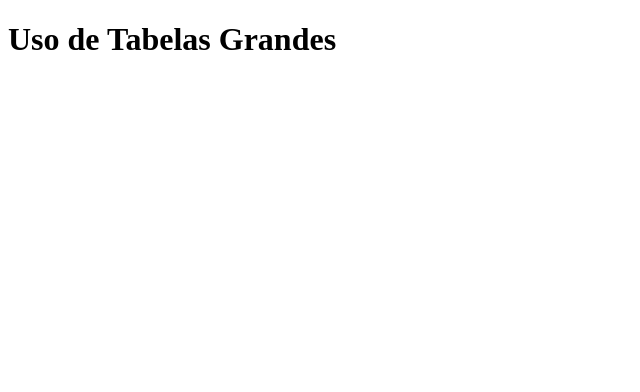
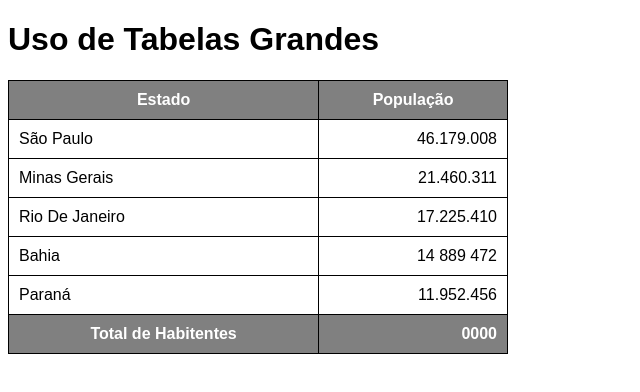
Before and after one commit to Rogerio23osasco/html-css, a plain HTML site: page exercicios/ex023/tabela002.html in a window 1280 px wide. Shown: the whole page, without its empty margins (0-640 px from the left). Drawn offline with Linux system fonts and the light colour scheme.

Commit message:
criei a tabela 002

```diff
--- a/exercicios/ex023/tabela002.html
+++ b/exercicios/ex023/tabela002.html
@@ -4,8 +4,83 @@
     <meta charset="UTF-8">
     <meta name="viewport" content="width=device-width, initial-scale=1.0">
     <title>Tabelas</title>
+    <style>
+        body {
+            font-family: Arial, Helvetica, sans-serif;
+
+        }
+
+        table {
+            border-collapse: collapse; /* tira o espaçamento das bordar*/
+            width: 500px
+        }
+
+        th, td {
+            border: 1px solid black;
+            padding: 10px;
+        }
+
+        thead, tfoot {
+            background-color:gray;
+            color: white;
+        }
+        .num {
+            text-align: right;
+        }
+
+
+    </style>
 </head>
 <body>
     <h1>Uso de Tabelas Grandes</h1>
+    <!--
+        ANATOMIA PARA TABELAS GRANDES
+        TABLE
+            THEARD
+                TR, TD, TH
+            TBODY
+                TR, TD, TH
+            TFOOT
+                TR, TD, TH
+    -->
+
+    <table>
+        <thead>
+            <tr>
+                <th>Estado</th>
+                <th>População</th>
+            </tr>
+        </thead>
+        <tbody>
+            <tr>
+                <td>São Paulo</td>
+                <td class="num">46.179.008</td>
+            </tr>
+            <tr>
+                <td>Minas Gerais</td>
+                <td class="num">21.460.311</td>
+            </tr>
+            <tr>
+                <td>Rio De Janeiro</td>
+                <td class="num">17.225.410</td>
+            </tr>
+            <tr>
+                <td>Bahia</td>
+                <td class="num">14 889 472</td>
+            </tr>
+            <tr>
+                <td>Paraná</td>
+                <td class="num">11.952.456</td>
+            </tr>
+        </tbody>
+        <tfoot>
+            <tr>
+
+                <th>Total de Habitentes</th>
+                <td class="num"><strong>0000</strong></td>
+
+            </tr>
+        </tfoot>
+    </table>
 </body>
 </html>
```
